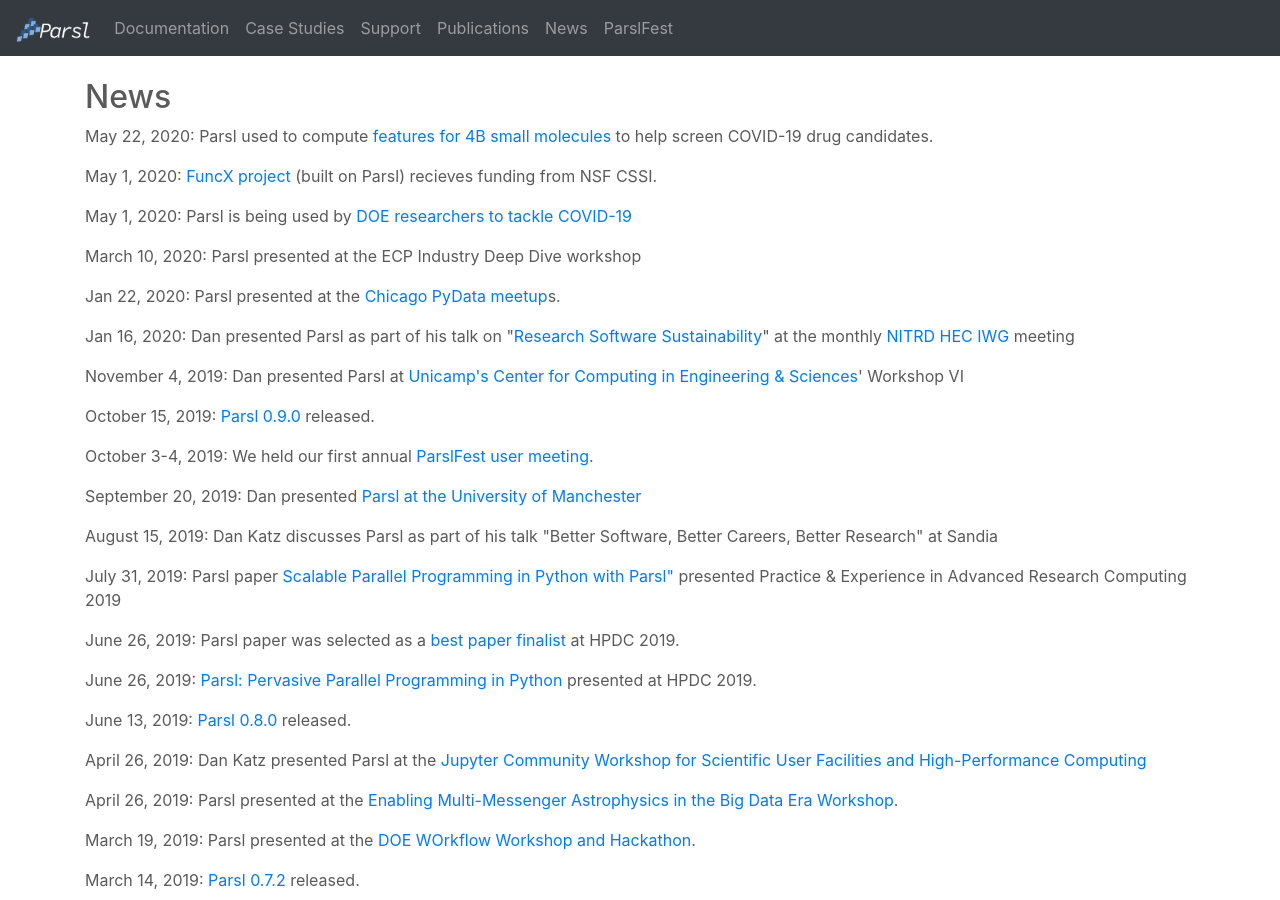
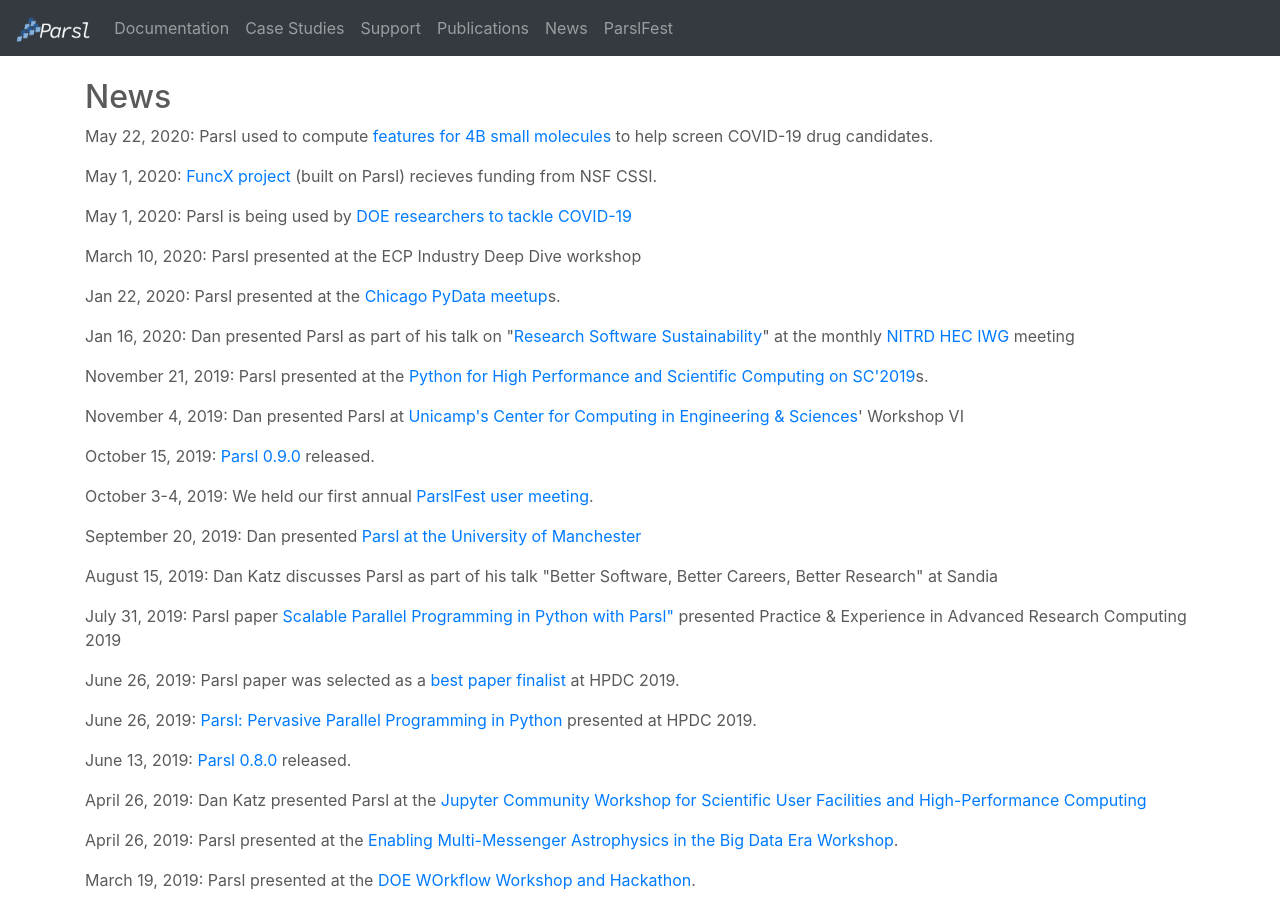
Before and after one commit to Parsl/parsl.github.io, a Jekyll site: the page built from news.html, in a window 1280 px wide and 900 px high. Built offline with Jekyll 4.4.1, drawn with Linux system fonts in a browser that asks for light colours.

Commit message:
add pyhpc

```diff
--- a/news.html
+++ b/news.html
@@ -56,6 +56,11 @@
         </p>
       </div>
 
+      <div class="news-info">
+        <p><span class="name">November 21, 2019:</span>
+          Parsl presented at the <a href='https://sc19.supercomputing.org/session/?sess=sess400/'>Python for High Performance and Scientific Computing on SC'2019</a>s.
+        </p>
+      </div>
 
           <div class="news-info">
         <p><span class="name">November 4, 2019:</span>
```
